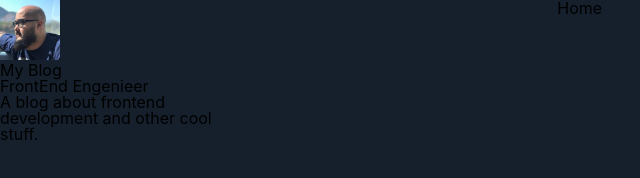
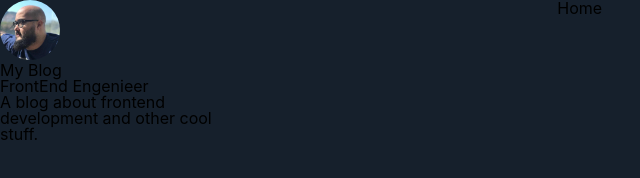
Before and after one commit to brunoromeiro/gatsby-blog, a Gatsby site: page / in a window 1280 px wide. Shown: the full height of the page, 0-640 px from the left. Built offline with nearby package versions, Linux system fonts and the light colour scheme; Gatsby itself is replaced by a stand-in of ours.

Commit message:
refactor: 💡 Avatar Component with Styles in new file

```diff
--- a/src/components/Avatar/index.js
+++ b/src/components/Avatar/index.js
@@ -1,6 +1,7 @@
 import React from 'react'
 import { useStaticQuery, graphql } from 'gatsby'
-import Img from 'gatsby-image'
+
+import * as S from './styled'
 
 const Avatar = () => {
   const { avatarImage } = useStaticQuery(
@@ -17,7 +18,7 @@ const Avatar = () => {
     `
   )
 
-  return <Img fixed={avatarImage.childImageSharp.fixed} />
+  return <S.AvatarWrapper fixed={avatarImage.childImageSharp.fixed} />
 }
 
 export default Avatar
--- /dev/null
+++ b/src/components/Avatar/styled.js
@@ -0,0 +1,9 @@
+import styled from 'styled-components'
+import Img from 'gatsby-image'
+
+export const AvatarWrapper = styled(Img)`
+  border-radius: 50%;
+  height: 3.75rem;
+  margin: auto;
+  width: 3.75rem;
+`
```
